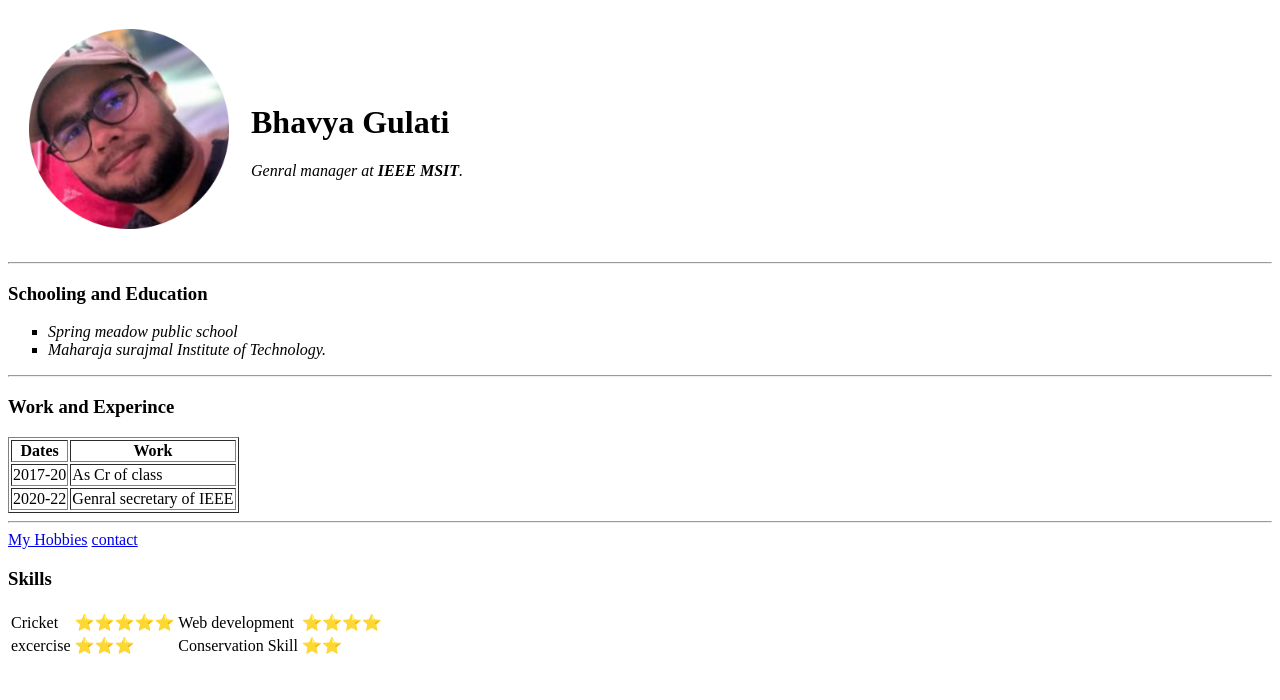
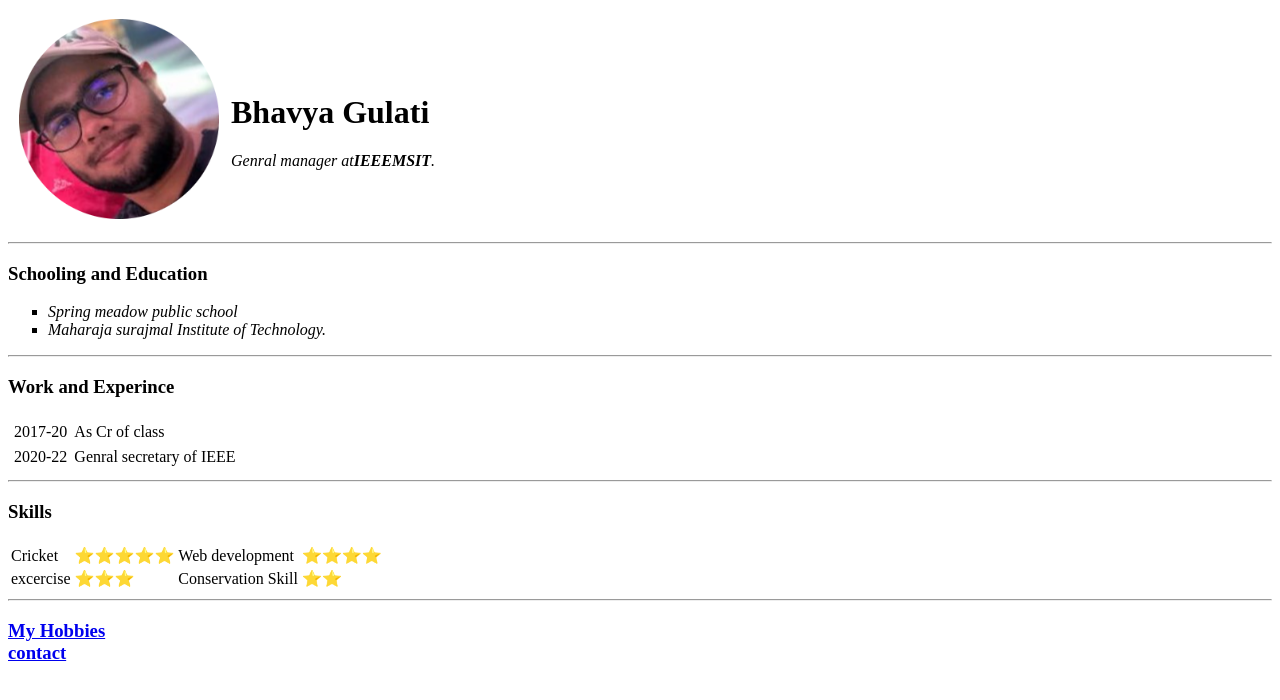
Before and after one commit to bhavyagulati123/cv, a plain HTML site: page index.html in a window 1280 px wide. Drawn offline with Linux system fonts and the light colour scheme.

Commit message:
Update index.html

```diff
--- a/index.html
+++ b/index.html
@@ -3,21 +3,21 @@
 
 <head>
     <meta charset="UTF-8">
-    <meta http-equiv="X-UA-Compatible">
+    <meta http-equiv="X-UA-Compatible" content="IE=edge">
     <meta name="viewport" content="width=device-width, initial-scale=1.0">
     <title>udemy course</title>
+    <link rel="stylesheet" href="CSS\stylesheet.css">
 </head>
+
 <body>
-    <!-- <center>
-    <h1><cite> Day 1</cite></h1>
-    </center> -->
-    <table cellspacing="20">
+    <table cellspacing="10">
         <tr>
             <td><img src="bhavya-modified.png" alt="Bhavya gulati image" width="200"></td>
-            <td><h1><strong>Bhavya Gulati</strong></h1><em>Genral manager at <strong>IEEE MSIT</strong>.</em></td>
+            <td>
+                <h1><strong>Bhavya Gulati</strong></h1><em>Genral manager at<strong>IEEEMSIT</strong>.</em>
+            </td>
         </tr>
     </table>
-
     <!-- use strong tag instead of b tag and use em tag instead of i tag -->
     <hr>
     <h3>Schooling and Education</h3>
@@ -29,15 +29,9 @@
     </ul>
     <hr>
     <h3>Work and Experince</h3>
-    <table border="1">
+    <table cellspacing="5">
         <!-- design attribute of table tag such as border padding etc is not recommended  -->
-        <thead>
-            <tr>
-                <th>Dates</th>
-                <th>Work</th>
-            </tr>
-        </thead>
-        <tbody>
+
         <tr>
             <td>2017-20</td>
             <td>As Cr of class</td>
@@ -46,12 +40,12 @@
             <td>2020-22</td>
             <td>Genral secretary of IEEE</td>
         </tr>
-        </tbody>
+
     </table>
     <hr>
-    <a href="hobbies.html">My Hobbies</a>
-    <a href="previous\FORMS.HTML">contact</a>
+
     <h3><strong>Skills</strong></h3>
+
     <table>
         <tr>
         <tr>
@@ -68,6 +62,12 @@
         </tr>
         </tr>
     </table>
+    <hr>
+    <nav>
+        <h3><a href="hobbies.html">My Hobbies</a><br>
+            <a href="contact.HTML">contact</a>
+        </h3>
+    </nav>
 </body>
 
 </html>
```
Lines whose indentation alone changed are shown as unchanged.
